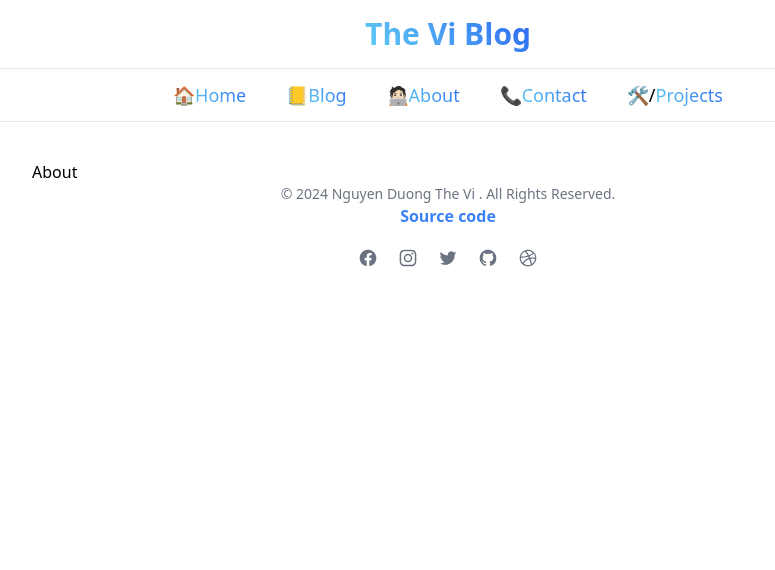
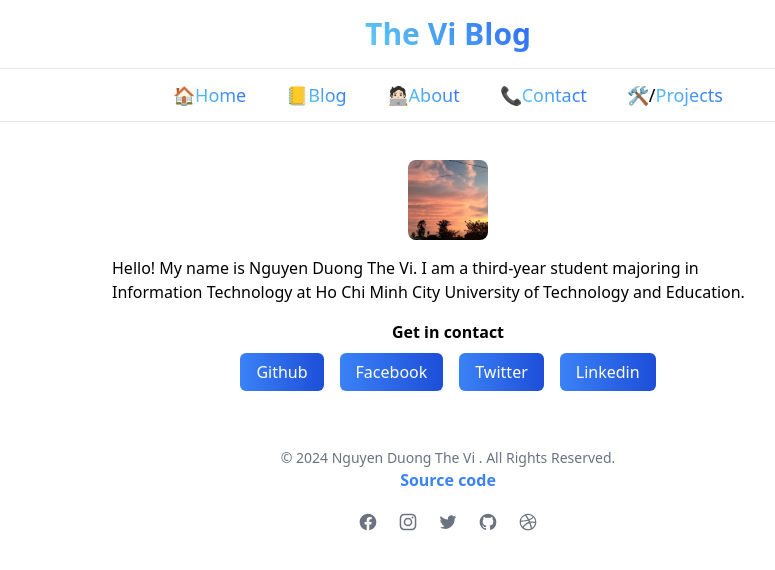
Before and after one commit to thevi31415/nguyenduongtheviblog, a Next.js app: page /about in a window 1280 px wide. Shown: the top 570 px of the page, without its empty margins (192-967 px from the left). Built offline with nearby package versions, Linux system fonts and the light colour scheme.

Commit message:
Trang about

```diff
--- a/app/about/page.tsx
+++ b/app/about/page.tsx
@@ -1,9 +1,54 @@
 import { Metadata } from "next";
 import Image from "next/image";
+import Link from "next/link";
 export const metadata: Metadata = {
   title: "The Vi Blog",
   description: "This is my personal blog, sharing about my everyday life.",
 };
 export default function About() {
-  return <div>About</div>;
+  return (
+    <div className="flex flex-col justify-center items-center max-w-2xl mx-auto mb-16 w-full">
+      <Image src="/profile.jpg" width={80} height={80} className="rounded-lg" />
+      <p className="mt-4">
+        Hello! My name is Nguyen Duong The Vi. I am a third-year student
+        majoring in Information Technology at Ho Chi Minh City University of
+        Technology and Education.
+      </p>
+      <h2 className="text-black mb-4 mt-4 font-bold">Get in contact</h2>
+      <div className="space-x-4 ">
+        <a
+          className="bg-gradient-to-r from-blue-500 to-blue-700 px-4 py-2 rounded-md text-white"
+          href="https://github.com/thevi31415"
+          target="_blank"
+          rel="noopener noreferrer"
+        >
+          Github
+        </a>
+        <a
+          className="bg-gradient-to-r from-blue-500 to-blue-700 px-4 py-2 rounded-md text-white"
+          href="#"
+          target="_blank"
+          rel="noopener noreferrer"
+        >
+          Facebook
+        </a>
+        <a
+          className="bg-gradient-to-r from-blue-500 to-blue-700 px-4 py-2 rounded-md text-white"
+          href="#"
+          target="_blank"
+          rel="noopener noreferrer"
+        >
+          Twitter
+        </a>
+        <a
+          className="bg-gradient-to-r from-blue-500 to-blue-700 px-4 py-2 rounded-md text-white"
+          href="#"
+          target="_blank"
+          rel="noopener noreferrer"
+        >
+          Linkedin
+        </a>
+      </div>
+    </div>
+  );
 }
--- a/app/layout.tsx
+++ b/app/layout.tsx
@@ -18,7 +18,7 @@ export default function RootLayout({
   const header = (
     <header>
       <nav className="fixed top-0 left-0 w-full z-10 bg-white border-b border-gray-200 backdrop-blur-sm bg-white/30">
-        <div className=" justify-center p-4 border-b bg-white-50">
+        <div className="flex justify-center p-4 border-b bg-white-50">
           <div className="container mx-auto">
             <div className="flex items-center justify-center ">
               <div className="hidden md:block"></div>
```
